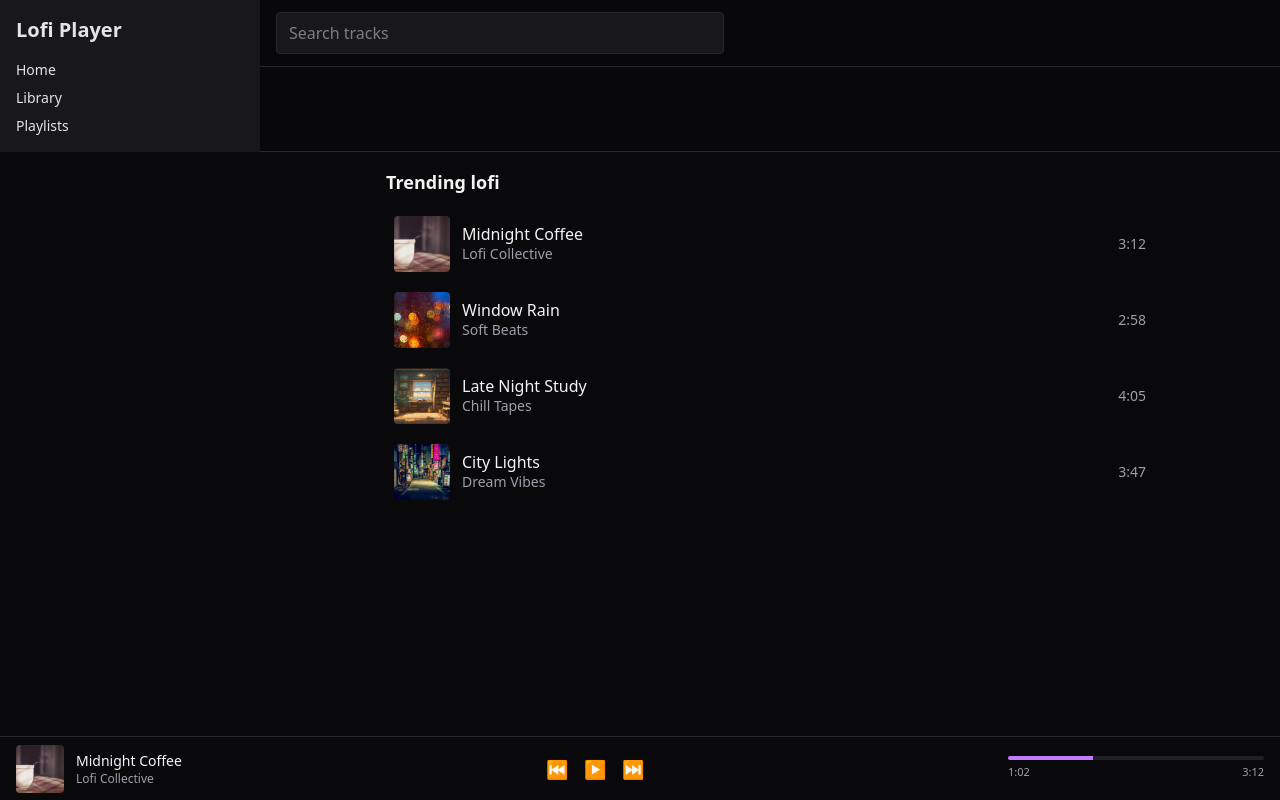
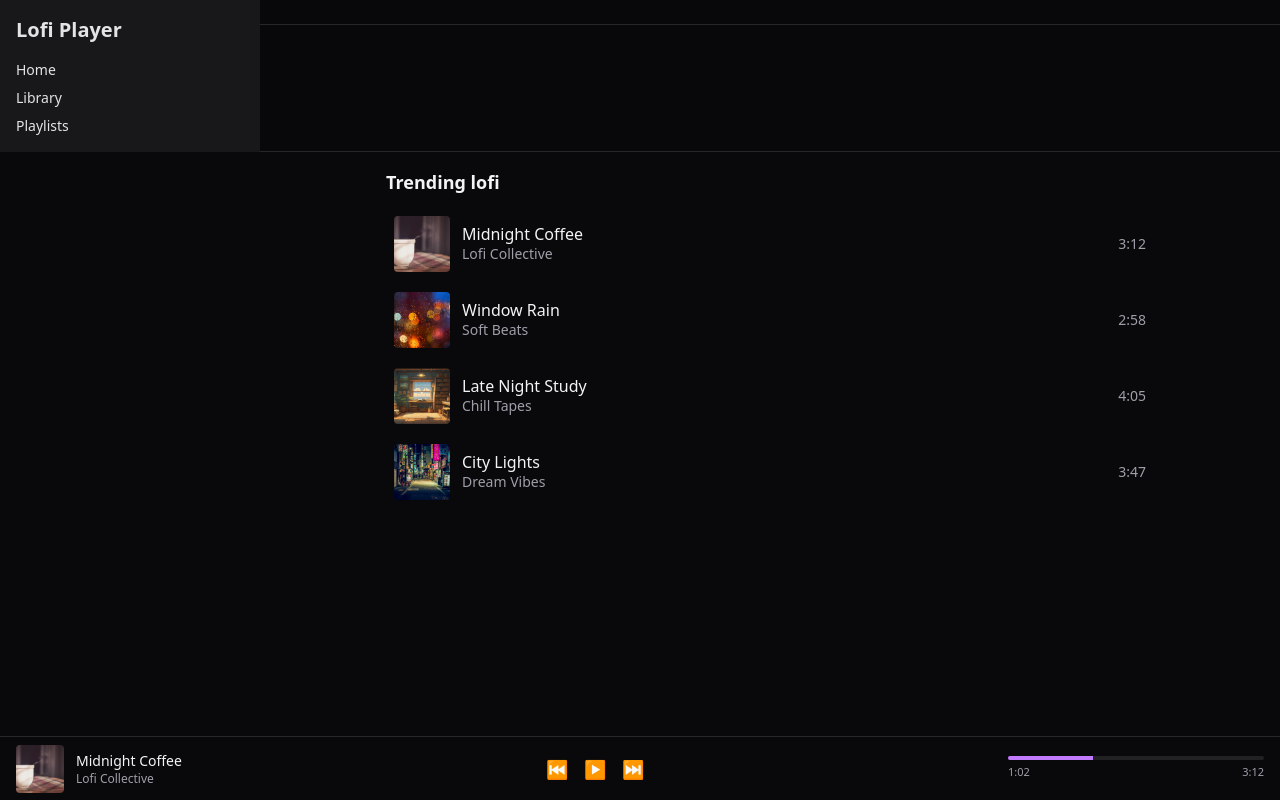
Before and after one commit to jose260390/AppMusicReact, a React (Vite) app: page / in a window 1280 px wide. Built offline with nearby package versions, Linux system fonts and the light colour scheme.

Commit message:
refactor(ui): remove search bar and related state

```diff
--- a/src/components/AppShell/Header.jsx
+++ b/src/components/AppShell/Header.jsx
@@ -10,11 +10,6 @@ export default function Header({ onMenuClick }) {
         >
           ☰
         </button>
-
-        <input
-          placeholder="Search tracks"
-          className="w-full max-w-md bg-zinc-900 text-zinc-200 rounded px-3 py-2 outline-none border border-zinc-800 focus:border-purple-500 focus:ring-2 focus:ring-purple-500/30"
-        />
       </div>
       {}
     </div>
```
